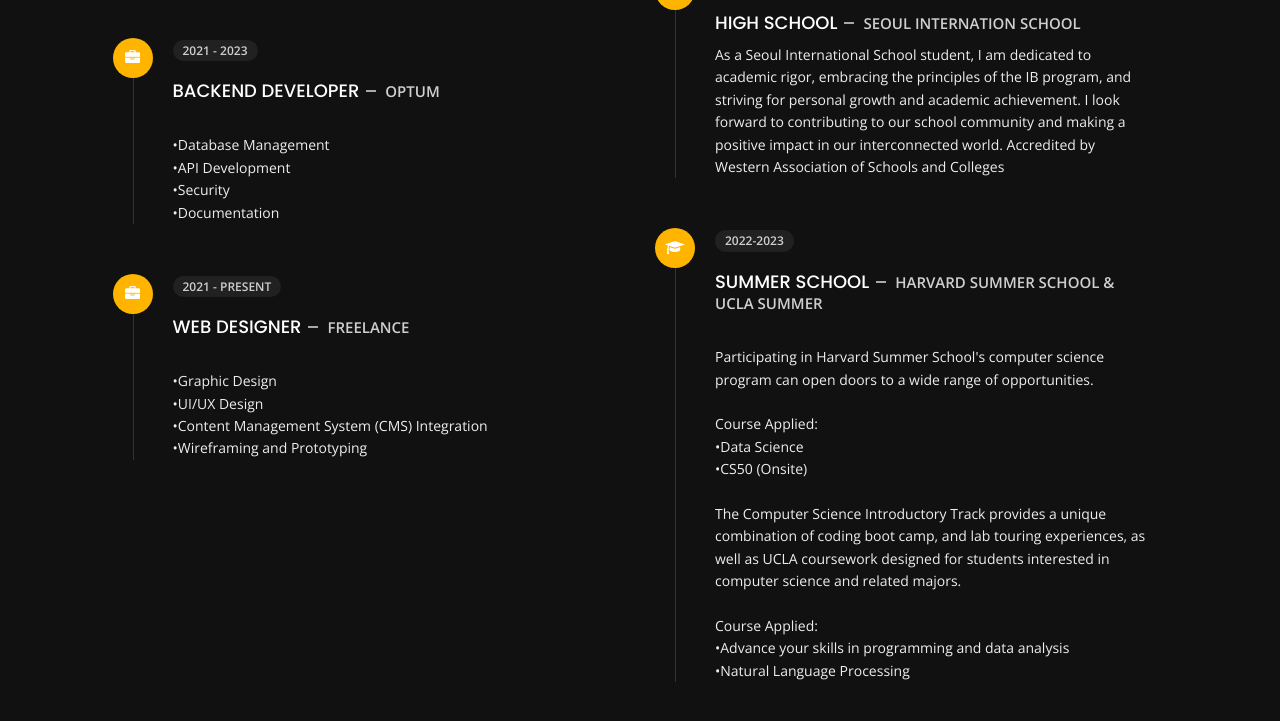
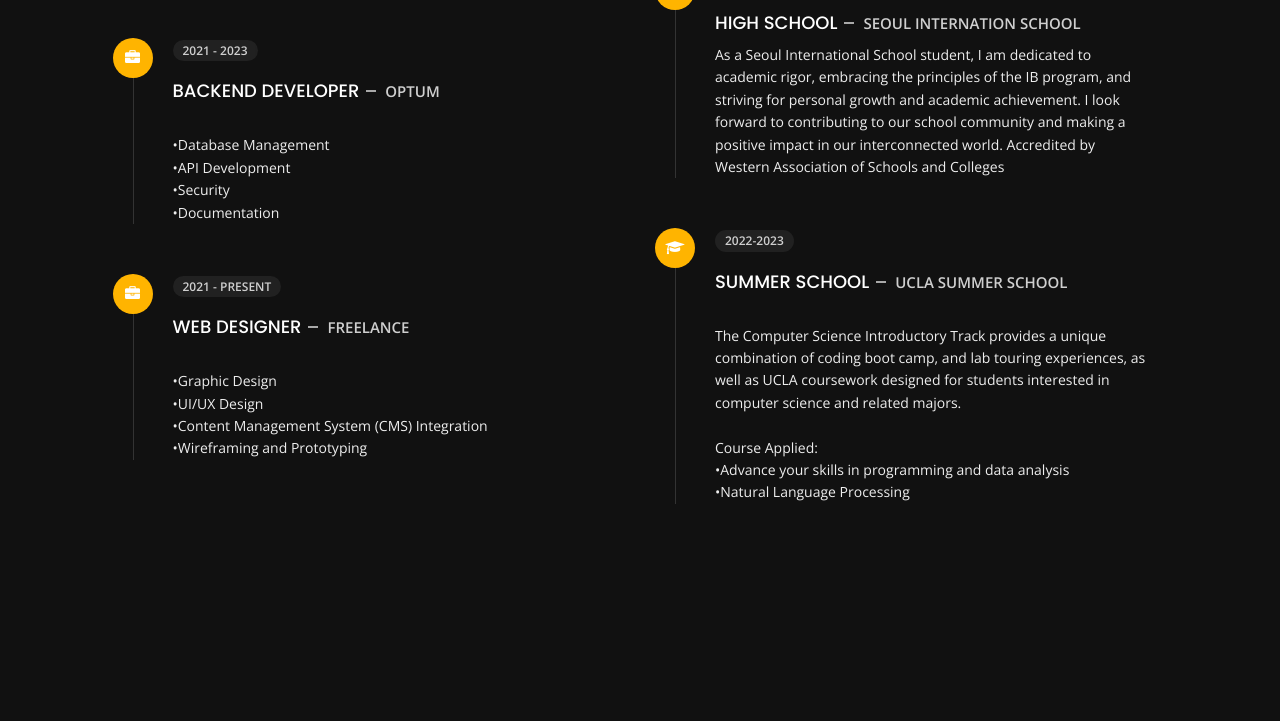
Before and after one commit to gavinlopez/kurt.git.io, a plain HTML site: page about.html in a window 1280 px wide. Shown: the part 1609-2330 px from the top of the page. After the commit the page ends 2183 px from the top, so only its background shows below. Drawn offline with nearby package versions, Linux system fonts and the light colour scheme.

Commit message:
about.html

```diff
--- a/about.html
+++ b/about.html
@@ -204,7 +204,7 @@
                     </div>
                     <div class="col-6">
                         <div class="box-stats">
-                            <h3 class="poppins-font position-relative">25</h3>
+                            <h3 class="poppins-font position-relative">22</h3>
                             <p class="open-sans-font m-0 position-relative text-uppercase">Online<span class="d-block">certificates</span></p>
                         </div>
                     </div>
@@ -370,12 +370,8 @@
                                 <i class="fa fa-graduation-cap"></i>
                             </div>
                             <span class="time open-sans-font text-uppercase">2022-2023</span>
-                            <h5 class="poppins-font text-uppercase">Summer School<span class="place open-sans-font">Harvard Summer School & UCLA Summer</span></h5>
-                            <p class="open-sans-font"><br>Participating in Harvard Summer School's computer science program can open doors to a wide range of opportunities.</br>
-                                <br>Course Applied:</br>
-                                •Data Science
-                                <br>•CS50 (Onsite)</br>
-
+                            <h5 class="poppins-font text-uppercase">Summer School<span class="place open-sans-font">UCLA Summer School</span></h5>
+                            <p class="open-sans-font">
                                 <br>The Computer Science Introductory Track provides a unique combination of coding boot camp, and lab touring experiences,
                                 as well as UCLA coursework designed for students interested in computer science and related majors.</br>
                                 <br>Course Applied:</br>
```
